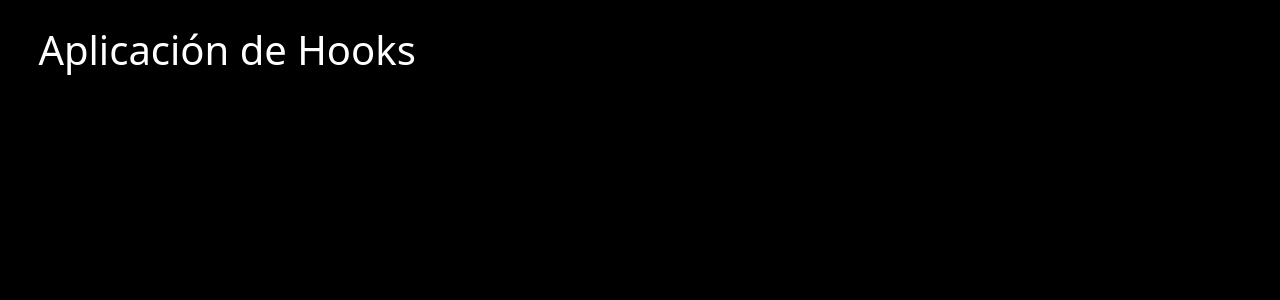
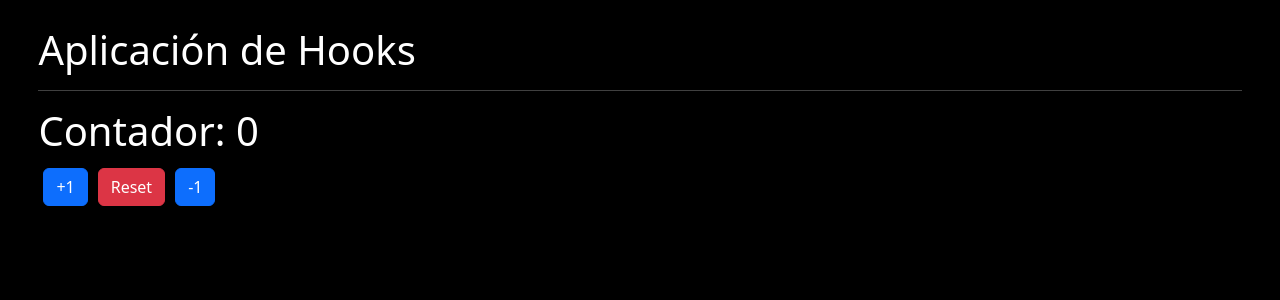
Before and after one commit to vmarialuzm/practica-hooks-react, a React (Vite) app: page / in a window 1280 px wide. Shown: the top 300 px of the page. Built offline with nearby package versions, Linux system fonts and the light colour scheme.

Commit message:
useCounter(propio)

```diff
--- a/src/HooksApp.jsx
+++ b/src/HooksApp.jsx
@@ -1,7 +1,11 @@
+import { ContadorComponent } from "./components/ContadorComponent"
+
 export const HooksApp = () => {
   return (
     <>
         <h1>Aplicación de Hooks</h1>
+        <hr />
+        <ContadorComponent></ContadorComponent>
     </>
   )
 }
--- /dev/null
+++ b/src/components/ContadorComponent.jsx
@@ -0,0 +1,15 @@
+import { useCounter } from "../hooks/useCounter"
+
+export const ContadorComponent = () => {
+
+    const { counter, increment, decrement, reset } = useCounter()
+
+    return (
+        <>
+            <h1>Contador: {counter}</h1>
+            <button className="btn btn-primary" onClick={ () => increment(1) }>+1</button>
+            <button className="btn btn-danger" onClick={ () => reset() }>Reset</button>
+            <button className="btn btn-primary" onClick={ () => decrement(1, false) }>-1</button>
+        </>
+    )
+}
--- /dev/null
+++ b/src/hooks/useCounter.js
@@ -0,0 +1,26 @@
+import { useState } from "react"
+
+export const useCounter = (initialValue = 0) => {
+    const [counter, setCounter] = useState(initialValue)
+
+    const increment = (val = 1) => {
+        setCounter(counter + val)
+    }
+    const decrement = (val = 1, negative = true) => {
+        if(!negative && counter -val < 0) {
+            setCounter(0)
+            return
+        }
+        setCounter(counter - val)
+    }
+    const reset = () => {
+        setCounter(0)
+    }
+
+    return {
+        counter,
+        increment,
+        decrement,
+        reset
+    }
+}
--- a/src/index.css
+++ b/src/index.css
@@ -1,5 +1,9 @@
-body {
+body{
   background-color: black;
   color: white;
   padding: 2% 3%;
 }
+
+button{
+  margin: 5px;
+}
```
